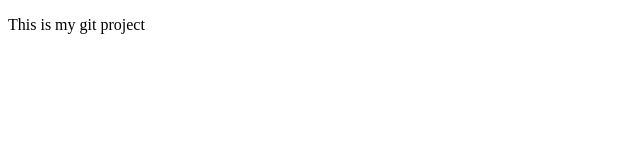
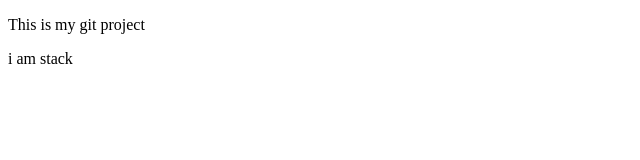
Before and after one commit to SaJyotisingh1/gitdemo1, a plain HTML site: page index.html in a window 1280 px wide. Shown: the full height of the page, 0-640 px from the left. Drawn offline with Linux system fonts and the light colour scheme.

Commit message:
add para graph

```diff
--- a/index.html
+++ b/index.html
@@ -7,5 +7,6 @@
 </head>
 <body>
     <p> This is my git project</p>
+    <p> i am stack</p>
 </body>
 </html>
```
